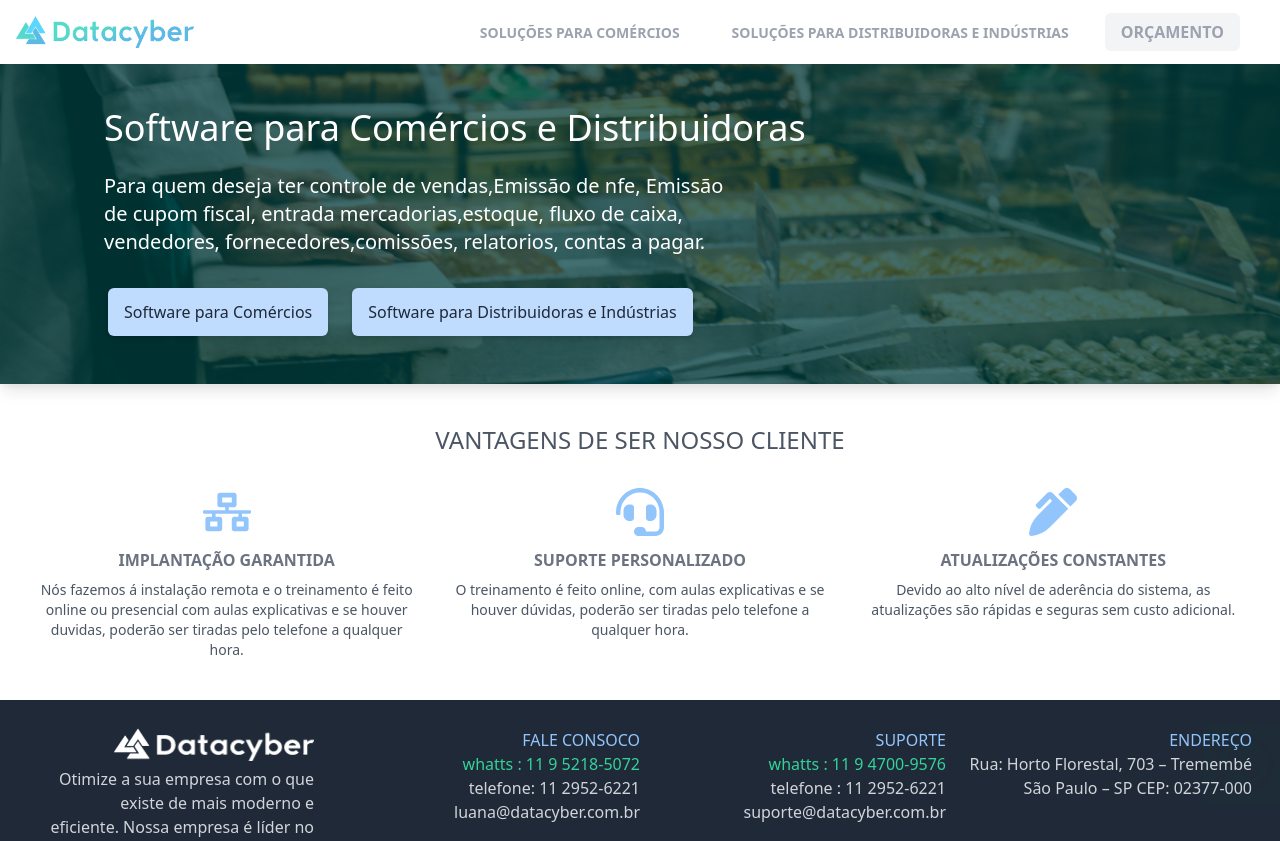
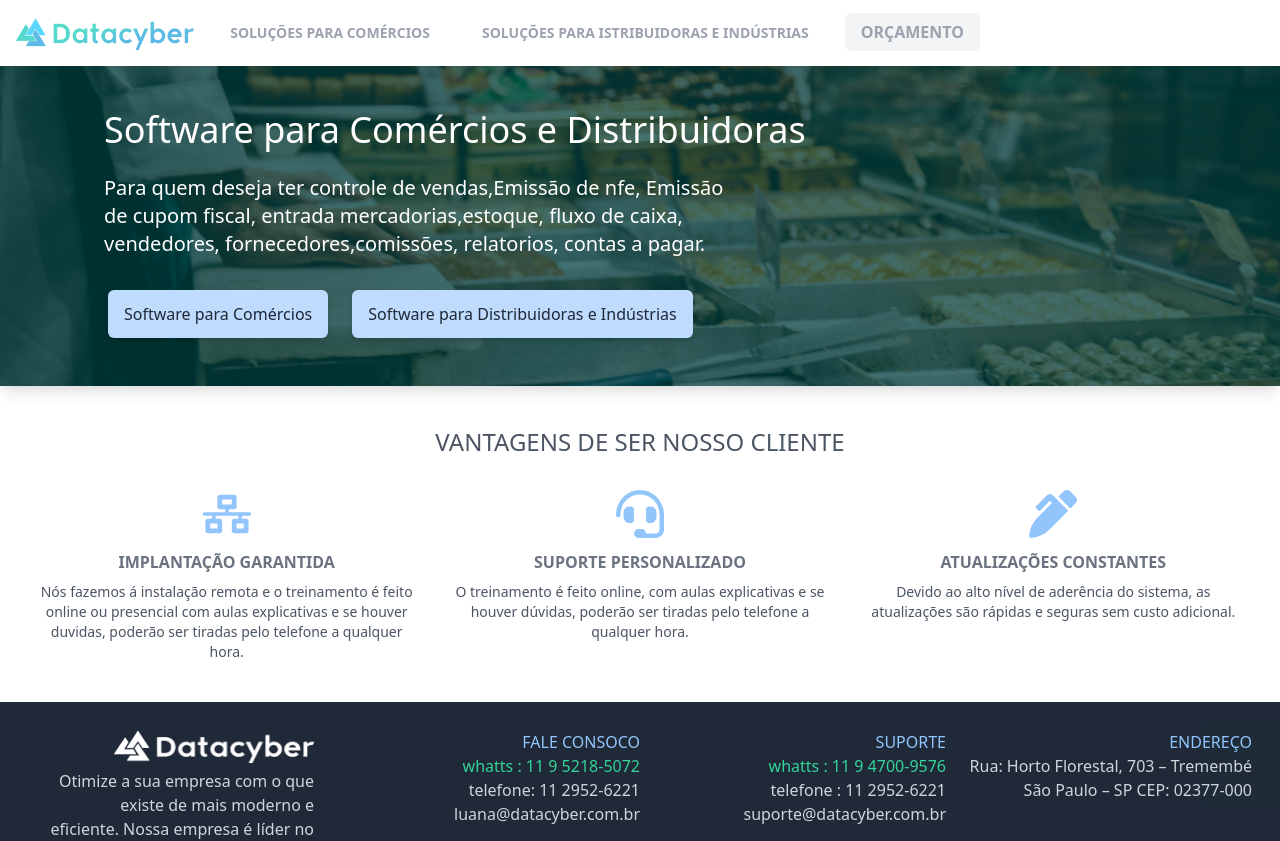
Before and after one commit to Lucasalmeida-ux/datacyber, a Next.js app: page / in a window 1280 px wide. Shown: the top 841 px of the page. Built offline with nearby package versions, Linux system fonts and the light colour scheme.

Commit message:
corrigindo responsividade do menu

```diff
--- a/src/components/layout/Header.js
+++ b/src/components/layout/Header.js
@@ -9,7 +9,7 @@ export default function Header() {
         setToogleMenu(!toogleMenu);
     }
     return (
-        <header className="flex justify-between bg-white p-2 shadow-md">
+        <header className="justify-between bg-white p-2 shadow-md">
             <div className="inline-block p-1 md:p-2">
                 <a className="pr-3 md:hidden ">
                     <FaBars onClick={openMenu} className="text-gray-300 text-lg inline-block" />
@@ -17,25 +17,25 @@ export default function Header() {
                 <Link href="/"><a><img src="/logo.png" className="w-25 h-7 md:w-25 md:h-8 inline-block" alt="BETBOL logo" /></a></Link>
 
             </div>
-            <div>
+
                 <nav className={`${toogleMenu ? 'block' : 'hidden'} bg-white md:bg-transparent divide-y-2 md:divide-none z-10 fixed md:static top-10 left-0 md:inline-block md:p-3`}>
-                    <item className="w-screen bg-white block md:inline">
+
                         <Link href="/solutions/comercio">
-                            <a className="transition-colors text-gray-400 hover:text-blue-400 mr-5 uppercase text-sm md:font-bold px-4">Soluções para Comércios</a>
+                            <a className="block sm:inline transition-colors text-gray-400 hover:text-blue-400 mr-5 md:mr-1 md:mr-5 uppercase text-sm md:text-xs lg:text-sm md:font-bold px-4 md:px-1 lg:px-4">Soluções para Comércios</a>
                         </Link>
-                    </item>
-                    <item className="w-screen bg-white block md:inline">
+
+
                         <Link href="/solutions/distribuidor">
-                            <a className="transition-colors text-gray-400 hover:text-blue-400 mr-5 uppercase text-sm md:font-bold px-4">Soluções para Distribuidoras e Indústrias</a>
+                            <a className="block sm:inline ransition-colors text-gray-400 hover:text-blue-400 mr-5 md:mr-1 md:mr-5 uppercase text-sm md:text-xs lg:text-sm md:font-bold px-4 md:px-1 lg:px-4">Soluções para Istribuidoras e Indústrias</a>
                         </Link>
-                    </item>
-                    <item className="w-screen bg-white block md:inline">
+
+
 
                             <a href="http://eepurl.com/hplomL" target="_BLANK" className="transition-colors text-gray-400 hover:text-white uppercase mr-5 md:py-2 px-4 md:font-semibold rounded-md md:bg-gray-100 hover:bg-blue-400">Orçamento</a>
 
-                    </item>
+
                 </nav>
-            </div>
+
         </header>
     )
 }
```
